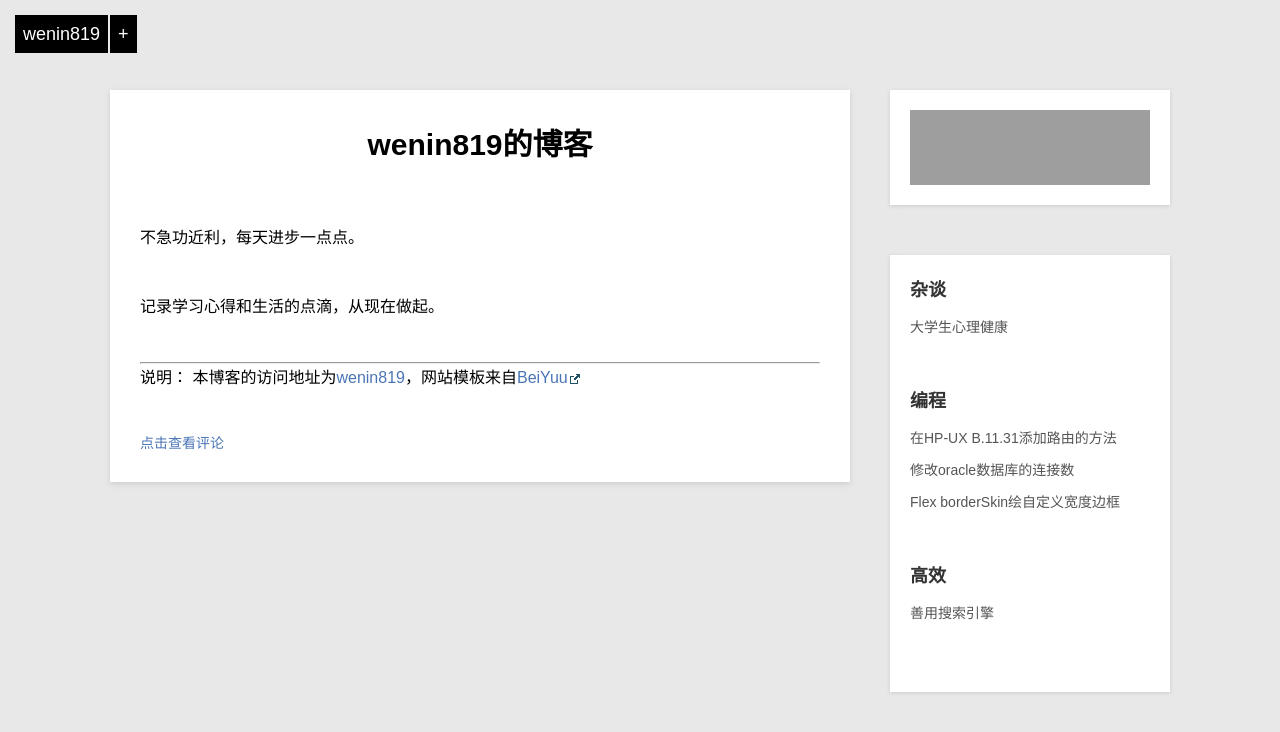
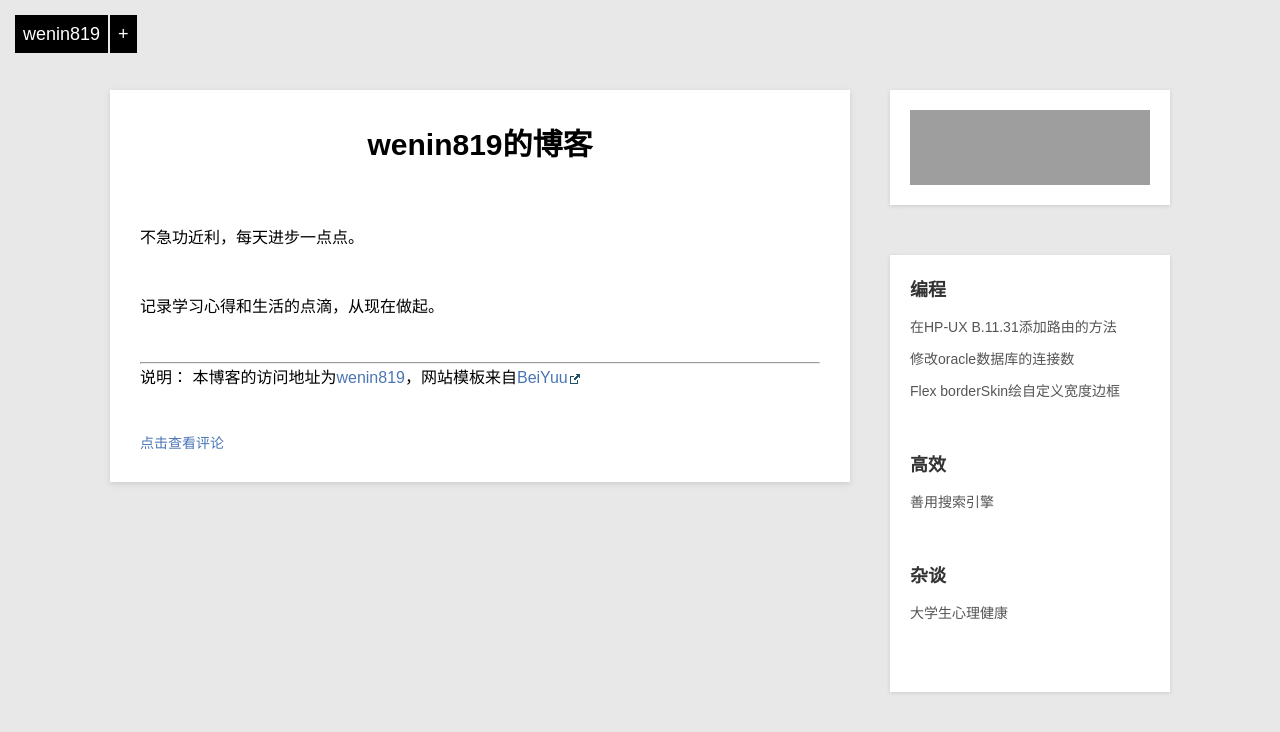
Before and after one commit to shenglongcsl/wenin819.github.io, a Jekyll site: the page built from README.md, in a window 1280 px wide. Shown: the top 732 px of the page. Built offline with Jekyll 4.4.1, drawn with Linux system fonts in a browser that asks for light colours; nearby versions of some CDN libraries; Markdown is read by kramdown in place of the engine named in the settings; comment, search, counter and statistics services are not loaded; grey boxes are pictures that could not be loaded.

Commit message:
修改博客右边导航的顺序

```diff
--- a/_layouts/post.html
+++ b/_layouts/post.html
@@ -43,13 +43,6 @@ layout: default
     </div>
 
     <div class="sidenav">
-        <h2>杂谈</h2>
-        <ul class="artical-list">
-        {% for post in site.categories.blog%}
-            <li><a href="{{ post.url }}">{{ post.title }}</a></li>
-        {% endfor %}
-        </ul>
-
         <h2>编程</h2>
         <ul class="artical-list">
         {% for post in site.categories.program%}
@@ -63,5 +56,12 @@ layout: default
             <li><a href="{{ post.url }}">{{ post.title }}</a></li>
         {% endfor %}
         </ul>
+
+        <h2>杂谈</h2>
+        <ul class="artical-list">
+        {% for post in site.categories.blog%}
+            <li><a href="{{ post.url }}">{{ post.title }}</a></li>
+        {% endfor %}
+        </ul>
     </div>
 </div>
```
